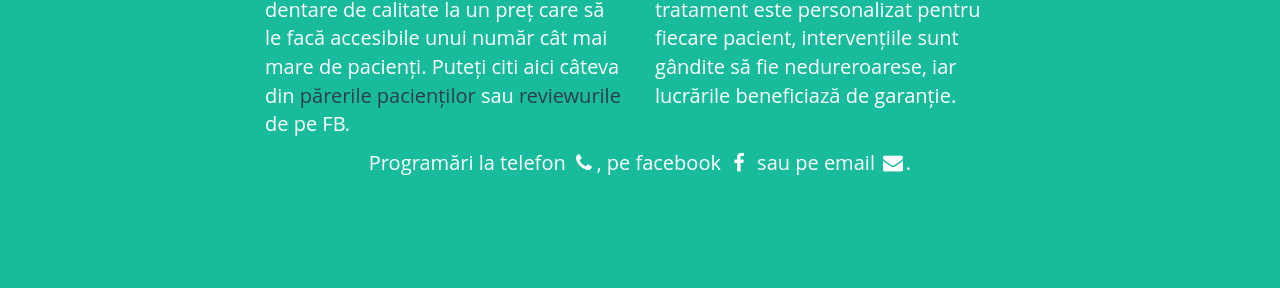
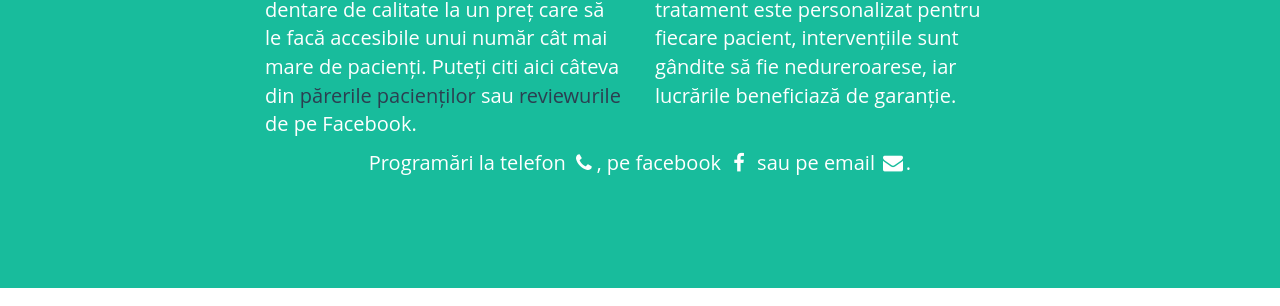
Before and after one commit to littledentgopo/offerdent, a Jekyll site: the page built from index.html, in a window 1280 px wide and 900 px high, scrolled down 1958 px. Shown: the part 150-456 px from the top of the window. Built offline with Jekyll 4.4.1, drawn with Linux system fonts in a browser that asks for light colours; comment, search, counter and statistics services are not loaded.

Commit message:
change welcome

```diff
--- a/_includes/section-about.html
+++ b/_includes/section-about.html
@@ -8,7 +8,7 @@
             </div>
             <div class="row">
                 <div class="col-lg-4 col-lg-offset-2">
-                    <p>Sunt medic dentist cu experiență de peste 15 ani (dintre care 2 ani în Marea Britanie). Am observat beneficiile implanturilor dentare asupra calității vieții pacienților, dar și faptul ca prețurile mari restricționează accesul la acest tratament. De aceea am început să promovez implanturi dentare de calitate la un preț care să le facă accesibile unui număr cât mai mare de pacienți. Puteți citi aici câteva din <a href="/parerile-pacientilor.html" target="_blank" style="color:#2C3E50">părerile pacienților</a> sau <a href="/{{site.contact.one.fb}}/reviews" target="_blank" style="color:#2C3E50">reviewurile</a> de pe FB.
+                    <p>Sunt medic dentist cu experiență de peste 15 ani (dintre care 2 ani în Marea Britanie). Am observat beneficiile implanturilor dentare asupra calității vieții pacienților, dar și faptul ca prețurile mari restricționează accesul la acest tratament. De aceea am început să promovez implanturi dentare de calitate la un preț care să le facă accesibile unui număr cât mai mare de pacienți. Puteți citi aici câteva din <a href="/parerile-pacientilor.html" target="_blank" style="color:#2C3E50">părerile pacienților</a> sau <a href="{{site.contact.one.fb}}/reviews" target="_blank" style="color:#2C3E50">reviewurile</a> de pe Facebook.
                     </p>
                 </div>
                 <div class="col-lg-4">
```
